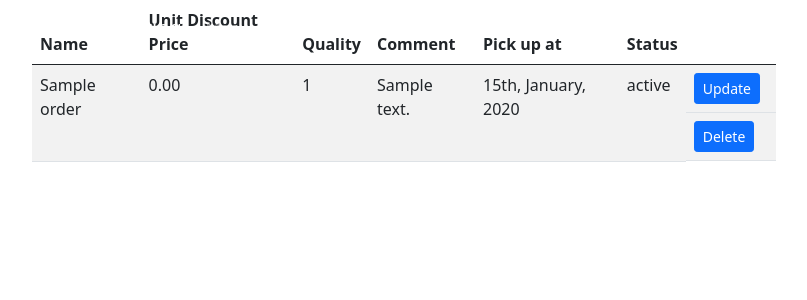
After one commit to emilyichan3/MobileCatering, a Django app: page /myOrder/1/ in a window 1280 px wide. The commit adds this page. Shown: the top 300 px of the page, without its empty margins (50-857 px from the left). Run offline with Django 4.2, Linux system fonts and the light colour scheme; a user stored in the database is signed in; tables that the repository leaves empty hold one stand-in row (values such as "Sample post").

Commit message:
Added order menu / update order / delete order functions

```diff
--- a/orders/models.py
+++ b/orders/models.py
@@ -20,8 +20,8 @@ class Caterer(models.Model):
 
 
 class Menu(models.Model):
-    product_name = models.CharField(max_length=20)
-    product_description = models.CharField(max_length=100)
+    product_name = models.CharField(max_length=60)
+    product_description = models.CharField(max_length=200)
     unit_price = models.DecimalField(max_digits=5, decimal_places=2)
     unit_discount_price = models.DecimalField(max_digits=5, decimal_places=2)
     max_serve_qualities = models.IntegerField()
@@ -35,10 +35,12 @@ class Menu(models.Model):
         return f'{ self.product_name }'
 
 class Order(models.Model):
-    product_name = models.CharField(max_length=100)
+    product_name = models.CharField(max_length=60)
     order_qualities = models.IntegerField()
     unit_discount_price = models.DecimalField(max_digits=5, decimal_places=2)
-    status = models.CharField(max_length=200)
+    pick_up_at = models.DateTimeField(default=timezone.now)
+    comment = models.CharField(max_length=100)
+    status = models.CharField(max_length=60)
     customer = models.ForeignKey(User, on_delete=models.CASCADE, related_name='orders')
     menu = models.ForeignKey(Menu, on_delete=models.CASCADE, related_name='orders')
     order_at = models.DateTimeField(default=timezone.now)
--- a/orders/templates/orders/base.html
+++ b/orders/templates/orders/base.html
@@ -25,22 +25,22 @@
           <div class="collapse navbar-collapse" id="navbarToggle">
             <div class="navbar-nav mr-auto">
               <a class="nav-item nav-link" href="{% url 'orders-menu' %}">Menu</a>
+              {% if user.is_authenticated %}
+                <a class="nav-item nav-link" href="{% url 'orders-myorder' user_id=user.id %}">My Orders</a>
+                <a class="nav-item nav-link" href="{% url 'orders-mycaterer' user_id=user.id %}">My Caterer</a>
+              {% endif %}
               <a class="nav-item nav-link" href="{% url 'orders-about' %}">About</a>
             </div>
             <!-- Navbar Right Side -->
             <div class="navbar-nav">
               {% if user.is_authenticated %}
-                <a class="nav-item nav-link" href="{% url 'orders-myorder' %}">My Orders</a>
                 <a class="nav-item nav-link" href="{% url 'profile' %}">Profile</a>
                 <a class="nav-item nav-link" href="{% url 'logout' %}">Logout</a>
               {% else %}
                 <a class="nav-item nav-link" href="{% url 'login' %}">Login</a>
                 <a class="nav-item nav-link" href="{% url 'register' %}">Register</a>
               {% endif %}
-              {% comment %} need to add permission below {% endcomment %}
-              {% if user.is_authenticated %}
-              <a class="nav-item nav-link" href="{% url 'orders-mycaterer' user_id=user.id %}">My Caterer</a>
-              {% endif %}
+
             </div>
           </div>
         </div>
--- a/orders/templates/orders/menu_by_caterer.html
+++ b/orders/templates/orders/menu_by_caterer.html
@@ -33,6 +33,7 @@
               <td class="d-flex">
                 <a
                   class="btn btn-sm btn-primary me-2"
+                  href="{% url 'orders-myorder-new' menu.id %}"
                   role="button"
                 >
                   Order
--- /dev/null
+++ b/orders/templates/orders/myOrder_list.html
@@ -0,0 +1,46 @@
+{% extends "orders/base.html" %}
+{% block content %}
+    <table class="table table-striped table-hover">
+      <thead>
+        <tr>
+          <th scope="col">Name</th>
+          <th scope="col">Unit Discount Price</th>
+          <th scope="col">Quality</th>
+          <th scope="col">Comment</th>
+          <th scope="col">Pick up at</th>
+          <th scope="col">Status</th>
+          <th scope="col"></th>
+        </tr>
+      </thead>
+      <tbody>
+        {% for order in orders %}
+          <tr>
+            <td>{{ order.product_name }}</td>
+            <td>{{ order.unit_discount_price }}</td>
+            <td>{{ order.order_qualities }}</td>
+            <td>{{ order.comment }}</td>
+            <td>{{ order.pick_up_at|date:'dS, F, Y' }}</td>
+            <td>{{ order.status }}</td>
+            <td class="d-flex">
+              <a
+                class="btn btn-sm btn-primary me-2"
+                href="{% url 'orders-myorder-update' order.id %}"
+                role="button"
+              >
+                Update
+              </a>
+            </td>
+            <td class="d-flex">
+              <a
+                class="btn btn-sm btn-primary me-2"
+                href="{% url 'orders-myorder-delete' order.id %}"
+                role="button"
+              >
+                Delete
+              </a>
+            </td>
+          </tr>
+        {% endfor %}
+      </tbody>
+    </table>
+{% endblock content %}
--- a/orders/urls.py
+++ b/orders/urls.py
@@ -1,7 +1,9 @@
 from django.urls import path
 from .views import (
     OrderListView,
-    OrderDetailView,
+    OrderCreatelView,
+    OrderUpdateView,
+    OrderDeleteView,
     OrderMenuByCatererListView,
     CatererListView,
     MyCatererCreateView,
@@ -18,11 +20,13 @@ from django.contrib.staticfiles.urls import staticfiles_urlpatterns
 
 urlpatterns = [
     path("", CatererListView.as_view(), name='orders-home'),
-    path("myOrder", OrderListView.as_view(), name='orders-myorder'),
-    path('order/<int:pk>', OrderDetailView.as_view(), name='orders-detail'),
-    path('about/',views.about, name='orders-about'),
     path("menu", views.menu, name="orders-menu"),
     path('menu/caterer/<int:caterer_id>/', OrderMenuByCatererListView.as_view(), name='orders-menu-by-caterer'),
+    path("myOrder/<int:user_id>/", OrderListView.as_view(), name='orders-myorder'),
+    path('myOrder/<int:menu_id>/new/', OrderCreatelView.as_view(), name='orders-myorder-new'),
+    path('myOrder/<int:pk>/update/', OrderUpdateView.as_view(), name='orders-myorder-update'),
+    path('myOrder/<int:pk>/delete/', OrderDeleteView.as_view(), name='orders-myorder-delete'),
+    path('about/',views.about, name='orders-about'),
     path('myCaterer/<int:user_id>/', MyCatererListView.as_view(), name='orders-mycaterer'),
     path('myCaterer/new/', MyCatererCreateView.as_view(), name='orders-mycaterer-new'),
     path('myCaterer/<int:pk>/update/', MyCatererUpdateView.as_view(), name='orders-mycaterer-update'),
--- a/orders/views.py
+++ b/orders/views.py
@@ -17,7 +17,7 @@ from django.contrib.auth.models import User #The user model will be the sender
 from django.contrib import messages
 from django.urls import reverse_lazy, reverse
 from django.shortcuts import redirect
-from .forms import MenuCreateForm
+from .forms import MenuCreateForm, OrderCreateForm
 
 User = get_user_model()
 
@@ -27,15 +27,78 @@ class CatererListView(ListView):
     context_object_name = 'caterers'
 
 
-class OrderListView(ListView):
+class OrderListView(LoginRequiredMixin, UserPassesTestMixin, ListView):
     model = Order
-    template_name = 'orders/myorder.html' # we can define the template either here or in the urls
+    template_name = 'orders/myOrder_list.html' # we can define the template either here or in the urls
     context_object_name = 'orders'
-    ordering = ['-order_at']
+
+    def get_queryset(self):
+        user = get_object_or_404(User, id=self.kwargs.get('user_id'))
+        # Filter the Caterer objects
+        orders = Order.objects.filter(
+            customer=user,
+        ).order_by('pick_up_at')
+        return orders
+
+    def test_func(self):
+        return self.request.user.id == self.kwargs.get('user_id')
 
 
-class OrderDetailView(DetailView):
+class OrderCreatelView(LoginRequiredMixin, CreateView):
     model = Order
+    template_name = 'orders/myOrder_form.html'
+    form_class = OrderCreateForm
+
+    def get_success_url(self):
+        return reverse("orders-myorder", kwargs={"user_id": self.request.user.id})
+
+    def get_form_kwargs(self):
+        kwargs = super().get_form_kwargs()
+        menu = get_object_or_404(Menu, id=self.kwargs.get('menu_id'))
+        kwargs['menu'] = menu  # Pass menu instance to form
+        return kwargs
+
+    def form_valid(self, form):
+        menu = get_object_or_404(Menu, id=self.kwargs.get('menu_id'))
+        form.instance.menu = menu
+        form.instance.customer = self.request.user
+        form.instance.status = "Ordered - Waiting for the comfirmation"
+        return super().form_valid(form)
+
+
+class OrderUpdateView(LoginRequiredMixin, UserPassesTestMixin, UpdateView):
+    model = Order
+    template_name = 'orders/myOrder_form.html'
+    form_class = OrderCreateForm
+
+    def get_success_url(self):
+        return reverse("orders-myorder", kwargs={"user_id": self.request.user.id})
+
+    def get_form_kwargs(self):
+        kwargs = super().get_form_kwargs()
+        # Fetch the related menu from the existing order instance
+        menu = get_object_or_404(Menu, id=self.object.menu.id)
+        kwargs['menu'] = menu  # Pass menu instance to form
+        return kwargs
+
+    def test_func(self):
+        order = self.get_object()
+        return self.request.user == order.customer
+
+
+class OrderDeleteView(LoginRequiredMixin, UserPassesTestMixin, DeleteView):
+    model = Order
+    template_name = 'orders/myOrder_confirm_delete.html'
+
+    def get_success_url(self):
+        return reverse("orders-myorder", kwargs={"user_id": self.request.user.id})
+
+    def test_func(self):
+        order = self.get_object()
+        return self.request.user == order.customer
+
+    def form_valid(self, form):
+        return super().form_valid(form)  # Proceed with deletion if no menus exist
 
 
 class OrderMenuByCatererListView(LoginRequiredMixin, ListView):
@@ -148,7 +211,7 @@ class MyCatererDeleteView(LoginRequiredMixin, UserPassesTestMixin, DeleteView):
         return super().form_valid(form)  # Proceed with deletion if no menus exist
 
 
-class MyCatererMenuListView(LoginRequiredMixin, ListView):
+class MyCatererMenuListView(LoginRequiredMixin, UserPassesTestMixin, ListView):
     model = Menu
     template_name = 'orders/myCaterer_menu.html'
     context_object_name = 'menus'
@@ -174,6 +237,11 @@ class MyCatererMenuListView(LoginRequiredMixin, ListView):
         context['caterer'] = self.caterer
         return context
 
+    def test_func(self):
+        caterer_id = self.kwargs.get('caterer_id')
+        caterer = get_object_or_404(Caterer, id=caterer_id)
+        return self.request.user == caterer.register  # Check if the logged-in user is the caterer
+
 
 class MyCatererMenuCreateView(LoginRequiredMixin, CreateView):
     model = Menu
@@ -197,7 +265,7 @@ class MyCatererMenuCreateView(LoginRequiredMixin, CreateView):
         return reverse("orders-mycaterer-menu", kwargs={"caterer_id": caterer_id})
 
 
-class MyCatererMenuUpdateView(LoginRequiredMixin, UpdateView):
+class MyCatererMenuUpdateView(LoginRequiredMixin, UserPassesTestMixin, UpdateView):
     model = Menu
     template_name = 'orders/myCaterer_menu_form.html'
     form_class = MenuCreateForm
@@ -206,6 +274,9 @@ class MyCatererMenuUpdateView(LoginRequiredMixin, UpdateView):
         menu = get_object_or_404(Menu, id=int(self.kwargs.get('pk')))
         return reverse("orders-mycaterer-menu", kwargs={"caterer_id": menu.caterer.id})
 
+    def test_func(self):
+        caterer = self.get_object()
+        return self.request.user == caterer.register
 
 class MyCatererMenuDeleteView(LoginRequiredMixin, UserPassesTestMixin, DeleteView):
     model = Menu
```
Also changed, not shown: orders/forms.py (+37 -1 lines), orders/templates/orders/myOrder_confirm_delete.html (added, +16 -0 lines), orders/templates/orders/myOrder_form.html (added, +21 -0 lines), orders/templates/orders/order_detail.html (deleted, +0 -20 lines), orders/migrations/0001_initial.py, 1 other file.
